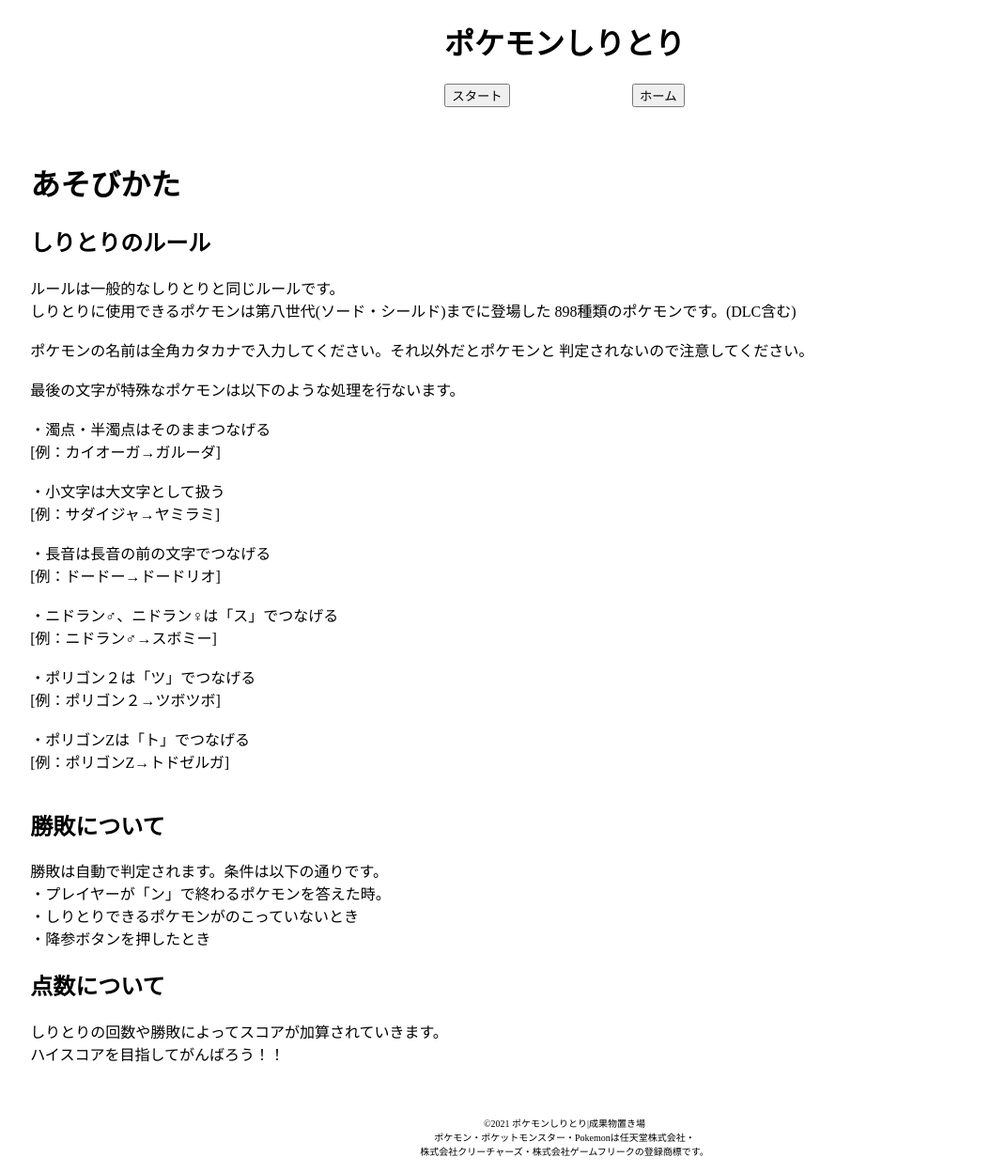
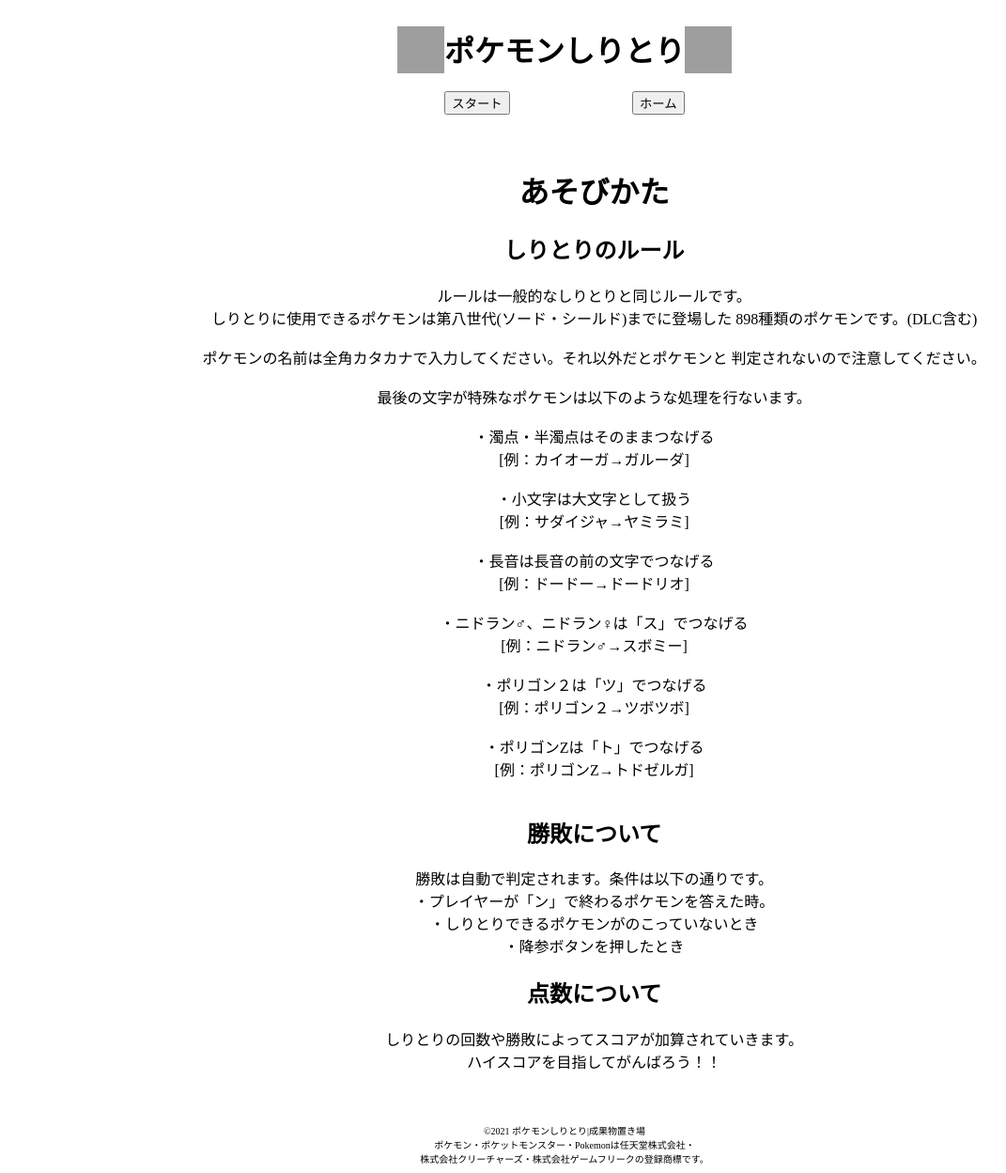
Before and after one commit to u-cya334/portfolio, a PHP site: page /pokemon/index.html in a window 1280 px wide. Shown: the whole page at 94% size, without its empty margins (39-1110 px from the left). Run offline with PHP 8.4, Linux system fonts and the light colour scheme; grey boxes are pictures that could not be loaded.

Commit message:
装飾、カウンターのダブルタップ防止

```diff
--- a/Animation.js
+++ b/Animation.js
@@ -7,7 +7,7 @@
         Pos = $(this).offset().top+200;
         scrollTop = $(window).scrollTop();
         windowH = $(window).height();
-        if(scrollTop >= Pos - windowH){
+        if(scrollTop + windowH >= Pos){
             $(this).addClass('fadeUp');
         }
     });
--- a/counter/style.css
+++ b/counter/style.css
@@ -1,3 +1,8 @@
+/* ダブルタップでの拡大防止 */
+html {
+    touch-action: manipulation;
+}
+
 body{
     background-color: black;
     color: white;
--- a/pokemon/index.html
+++ b/pokemon/index.html
@@ -9,7 +9,12 @@
 </head>
 <body>
     <header>
-        <h1 id="title">ポケモンしりとり</h1>
+        <div class="box">
+            <img src="./shiritori/img/i_0001.png" alt="">
+            <h1 id="title">ポケモンしりとり</h1>
+            <img src="./shiritori/img/i_0059.png" alt="">
+        </div>
+
         <a href="shiritori/shiritori.html" class="start" id="Astart"><button type="button" id="start" class="start">スタート</button></a>
         <a href="../index.html" class="" id="home"><button type="button">ホーム</button></a>
 
--- a/pokemon/style.css
+++ b/pokemon/style.css
@@ -6,6 +6,17 @@
     transform: translate(-50%,0); */
     text-align: center;
     white-space: nowrap;
+}
+
+img{
+    margin-top: 20px;
+    width: 50px;
+    height: 50px;
+}
+
+.box{
+    display: flex;
+    justify-content: center;
 }
 
 header{
@@ -17,12 +28,13 @@
 }
 
 #Astart{
-    width: 100% auto;
+    width: 100%;
 }
 
 main{
     position: relative;
     margin-left: 5%;
+    text-align: center;
     transform-origin: center;
     transform: translate(0,0);
 }
```
